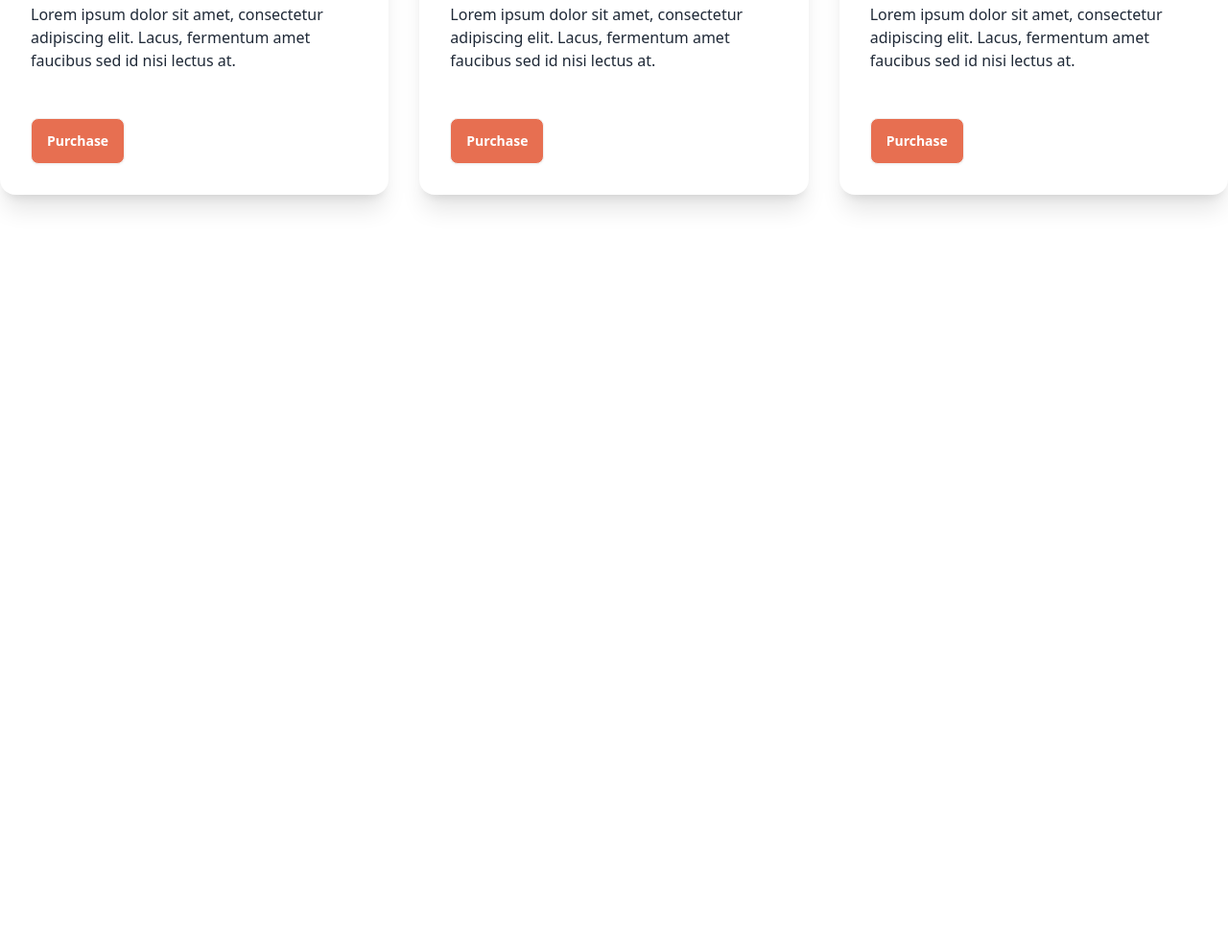
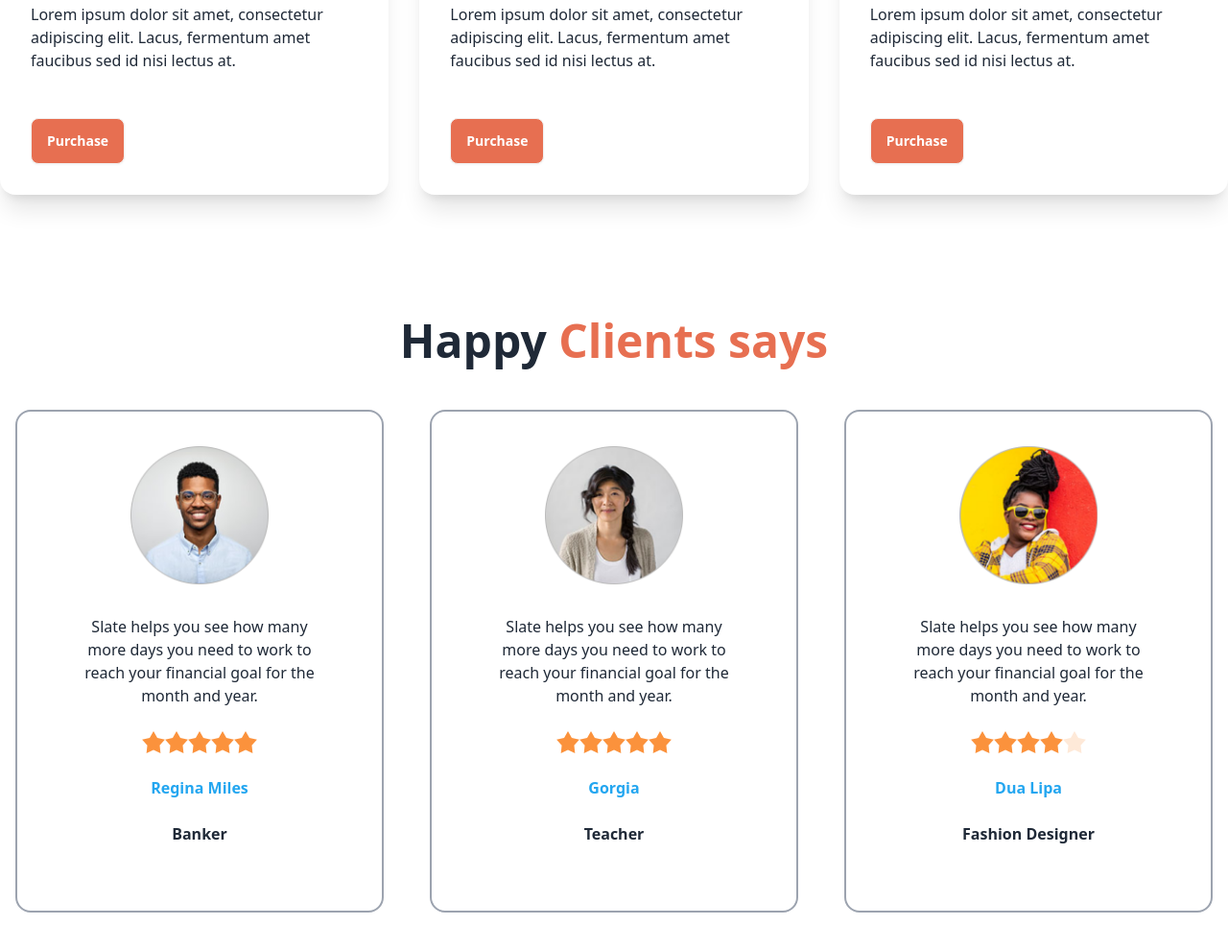
Before and after one commit to jahidcx/biker-zone, a plain HTML site: page index.html in a window 1280 px wide. Shown: the part 1211-2200 px from the top of the page at 96% size. Before the commit the page ends 1542 px from the top, so only its background shows below. Drawn offline with nearby package versions, Linux system fonts and the light colour scheme.

Commit message:
added review section

```diff
--- a/index.html
+++ b/index.html
@@ -14,7 +14,7 @@
         rel="stylesheet">
     <!-- google font -->
     <style>
-        .font-poppins{
+        .font-poppins {
             font-family: 'Poppins', sans-serif;
         }
     </style>
@@ -78,8 +78,10 @@
                         <h2 class="text-2xl lg:text-6xl font-bold">
                             Ride-on R15 V4
                             <br>
-                         with Smile</h2>
-                         <p>The ARAI claimed mileage of Yamaha R15 V4 is 55.20 kmpl. This is the claimed mileage for all variants.</p>
+                            with Smile
+                        </h2>
+                        <p>The ARAI claimed mileage of Yamaha R15 V4 is 55.20 kmpl. This is the claimed mileage for all
+                            variants.</p>
                         <button class="btn bg-bike-primary text-white">Purchase</button>
                     </div>
                     <div class="flex-1">
@@ -98,8 +100,10 @@
                         <h2 class="text-2xl lg:text-6xl font-bold">
                             Ride-on Raven V4
                             <br>
-                             with Smile</h2>
-                             <p>The ARAI claimed mileage of Yamaha raven V4 is 65.20 kmpl. This is the claimed mileage for all variants.</p>
+                            with Smile
+                        </h2>
+                        <p>The ARAI claimed mileage of Yamaha raven V4 is 65.20 kmpl. This is the claimed mileage for
+                            all variants.</p>
                         <button class="btn bg-bike-primary text-white">Purchase</button>
                     </div>
                     <div class="flex-1">
@@ -118,8 +122,10 @@
                         <h2 class="text-2xl lg:text-6xl font-bold">
                             Ride-on Blaze V4
                             <br>
-                             with Smile</h2>
-                             <p>The ARAI claimed mileage of Yamaha blaze V4 is 57.20 kmpl. This is the claimed mileage for all variants.</p>
+                            with Smile
+                        </h2>
+                        <p>The ARAI claimed mileage of Yamaha blaze V4 is 57.20 kmpl. This is the claimed mileage for
+                            all variants.</p>
                         <button class="btn bg-bike-primary text-white">Purchase</button>
                     </div>
                     <div class="flex-1">
@@ -138,8 +144,10 @@
                         <h2 class="text-2xl lg:text-6xl font-bold">
                             Ride-on Panther V4
                             <br>
-                             with Smile</h2>
-                             <p>The ARAI claimed mileage of Yamaha panther V4 is 60.20 kmpl. This is the claimed mileage for all variants.</p>
+                            with Smile
+                        </h2>
+                        <p>The ARAI claimed mileage of Yamaha panther V4 is 60.20 kmpl. This is the claimed mileage for
+                            all variants.</p>
                         <button class="btn bg-bike-primary text-white">Purchase</button>
                     </div>
                     <div class="flex-1">
@@ -157,6 +165,7 @@
         <section>
 
         </section>
+        <!-- latest news  -->
         <section class="my-32">
             <h2 class="text-center font-poppins text-5xl font-semibold mb-12">latest News</h2>
             <div class="grid gap-8 grid-cols-1 md:grid-cols-2 lg:grid-cols-3 ">
@@ -164,8 +173,10 @@
                 <div class="card  bg-base-100 shadow-xl">
                     <figure><img src="images/others/latest1.png" alt="Shoes" /></figure>
                     <div class="card-body">
-                      <h2 class="card-title uppercase font-poppins text-2xl font-semibold mt-10">Ducati XDIAVEL S-73</h2>
-                      <p class="mb-10">Lorem ipsum dolor sit amet, consectetur adipiscing elit. Lacus, fermentum amet faucibus sed id nisi lectus at.</p>
+                        <h2 class="card-title uppercase font-poppins text-2xl font-semibold mt-10">Ducati XDIAVEL S-73
+                        </h2>
+                        <p class="mb-10">Lorem ipsum dolor sit amet, consectetur adipiscing elit. Lacus, fermentum amet
+                            faucibus sed id nisi lectus at.</p>
                         <div class="card-actions ">
                             <button class="btn bg-bike-primary text-white">Purchase</button>
                         </div>
@@ -175,8 +186,10 @@
                 <div class="card  bg-base-100 shadow-xl">
                     <figure><img src="images/others/latest2.png" alt="Shoes" /></figure>
                     <div class="card-body">
-                      <h2 class="card-title uppercase font-poppins text-2xl font-semibold mt-10">Motorcycles & Scooters</h2>
-                      <p class="mb-10">Lorem ipsum dolor sit amet, consectetur adipiscing elit. Lacus, fermentum amet faucibus sed id nisi lectus at.</p>
+                        <h2 class="card-title uppercase font-poppins text-2xl font-semibold mt-10">Motorcycles &
+                            Scooters</h2>
+                        <p class="mb-10">Lorem ipsum dolor sit amet, consectetur adipiscing elit. Lacus, fermentum amet
+                            faucibus sed id nisi lectus at.</p>
                         <div class="card-actions ">
                             <button class="btn bg-bike-primary text-white">Purchase</button>
                         </div>
@@ -186,10 +199,85 @@
                 <div class="card  bg-base-100 shadow-xl">
                     <figure><img src="images/others/latest3.png" alt="Shoes" /></figure>
                     <div class="card-body">
-                      <h2 class="card-title uppercase font-poppins text-2xl font-semibold mt-10">2021 Honda CBR500R</h2>
-                      <p class="mb-10">Lorem ipsum dolor sit amet, consectetur adipiscing elit. Lacus, fermentum amet faucibus sed id nisi lectus at.</p>
+                        <h2 class="card-title uppercase font-poppins text-2xl font-semibold mt-10">2021 Honda CBR500R
+                        </h2>
+                        <p class="mb-10">Lorem ipsum dolor sit amet, consectetur adipiscing elit. Lacus, fermentum amet
+                            faucibus sed id nisi lectus at.</p>
                         <div class="card-actions ">
                             <button class="btn bg-bike-primary text-white">Purchase</button>
+                        </div>
+                    </div>
+                </div>
+            </div>
+        </section>
+        <!-- review section -->
+        <section class="my-32">
+            <h2 class="text-center .font-poppins text-5xl font-semibold mb-12">Happy <span
+                    class="text-bike-primary">Clients says</span></h2>
+            <div class="grid gap-12 m-4 grid-cols-1 md:grid-cols-1 lg:grid-cols-3">
+                <!-- first review -->
+                <div class="card  bg-base-100 p-9 border-2 border-gray-400">
+                    <figure><img class="w-36" src="images/others/user-1.png" alt="Shoes" /></figure>
+                    <div class="card-body text-center space-y-4">
+
+                        <p>Slate helps you see how
+                            many more days you need
+                            to work to reach your financial
+                            goal for the month and year.</p>
+                        <div class="rating justify-center ">
+                            <input type="radio" name="rating-2" class="mask mask-star-2 bg-orange-400" />
+                            <input type="radio" name="rating-2" class="mask mask-star-2 bg-orange-400"/>
+                            <input type="radio" name="rating-2" class="mask mask-star-2 bg-orange-400" checked />
+                            <input type="radio" name="rating-2" class="mask mask-star-2 bg-orange-400" />
+                            <input type="radio" name="rating-2" class="mask mask-star-2 bg-orange-400" />
+                        </div>
+                        <p class="text-[#23A6F0] font-semibold">Regina Miles</p>
+                        <div class="text-center">
+                            <h4 class="font-semibold">Banker</h4>
+                        </div>
+                    </div>
+                </div>
+                <!-- second review -->
+                <div class="card  bg-base-100 p-9 border-2 border-gray-400">
+                    <figure><img class="w-36" src="images/others/user-2.png" alt="Shoes" /></figure>
+                    <div class="card-body text-center space-y-4">
+
+                        <p>Slate helps you see how
+                            many more days you need
+                            to work to reach your financial
+                            goal for the month and year.</p>
+                        <div class="rating justify-center ">
+                            <input type="radio" name="rating-2" class="mask mask-star-2 bg-orange-400" />
+                            <input type="radio" name="rating-2" class="mask mask-star-2 bg-orange-400"/>
+                            <input type="radio" name="rating-2" class="mask mask-star-2 bg-orange-400" />
+                            <input type="radio" name="rating-2" class="mask mask-star-2 bg-orange-400" />
+                            <input type="radio" name="rating-2" class="mask mask-star-2 bg-orange-400" checked />
+                        </div>
+                        <p class="text-[#23A6F0] font-semibold">Gorgia</p>
+                        <div class="text-center">
+                            <h4 class="font-semibold">Teacher</h4>
+                        </div>
+                    </div>
+                </div>
+                <!-- third review -->
+                <div class="card  bg-base-100 p-9 border-2 border-gray-400">
+                    <figure><img class="w-36" src="images/others/user-3.png" alt="Shoes" /></figure>
+                    <div class="card-body text-center space-y-4">
+
+                        <p>Slate helps you see how
+                            many more days you need
+                            to work to reach your financial
+                            goal for the month and year.</p>
+                        <div class="rating justify-center ">
+                            <input type="radio" name="rating-2" class="mask mask-star-2 bg-orange-400" />
+                            <input type="radio" name="rating-2" class="mask mask-star-2 bg-orange-400"/>
+                            <input type="radio" name="rating-2" class="mask mask-star-2 bg-orange-400" />
+                            <input type="radio" name="rating-2" class="mask mask-star-2 bg-orange-400" checked />
+                            <input type="radio" name="rating-2" class="mask mask-star-2 bg-orange-400" />
+                        </div>
+                        <p class="text-[#23A6F0] font-semibold">Dua Lipa</p>
+                        <div class="text-center">
+                            <h4 class="font-semibold">Fashion Designer</h4>
                         </div>
                     </div>
                 </div>
```
Lines whose indentation alone changed are shown as unchanged.
